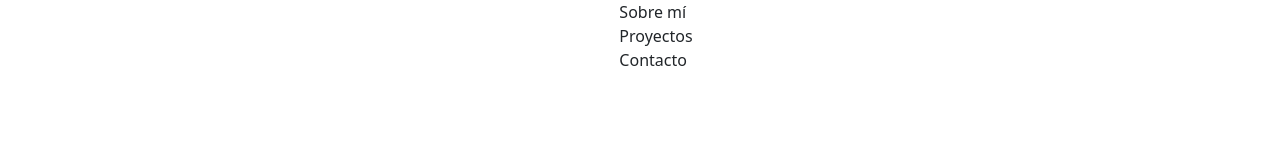
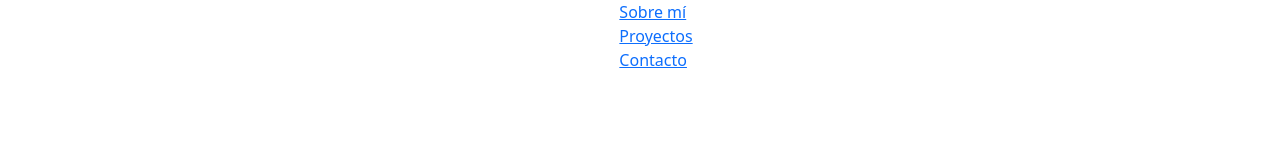
Before and after one commit to Natalia-GP/Portfolio, a React (Create React App) app: page / in a window 1280 px wide. Shown: the top 160 px of the page. Built offline with nearby package versions, Linux system fonts and the light colour scheme.

Commit message:
HashScroll

```diff
--- a/package.json
+++ b/package.json
@@ -13,6 +13,7 @@
     "react": "^18.2.0",
     "react-bootstrap": "^2.7.2",
     "react-dom": "^18.2.0",
+    "react-hash-scroll": "^1.4.7",
     "react-responsive": "^9.0.2",
     "react-router-dom": "^6.4.4",
     "react-scripts": "5.0.1",
--- a/src/components/AboutMe.js
+++ b/src/components/AboutMe.js
@@ -1,13 +1,15 @@
+import { HashScroll } from 'react-hash-scroll';
 const AboutMe = () => {
   return (
+    <HashScroll hash="#aboutMe" position="start">
       <section id="aboutMe" className="aboutMeSection">
         <h1>Sobre mí</h1>
         <p className="">
           Lorem ipsum dolor sit amet, consectetur adipiscing elit. Proin nisl
-        velit, posuere sed tellus a, semper finibus lacus. Integer sit amet nibh
-        augue. Mauris interdum egestas interdum. Pellentesque at dictum odio, et
-        ultricies lectus. Nulla sit amet elementum tellus. Phasellus mattis
-        scelerisque purus quis porttitor. Donec vehicula sapien non dui
+          velit, posuere sed tellus a, semper finibus lacus. Integer sit amet
+          nibh augue. Mauris interdum egestas interdum. Pellentesque at dictum
+          odio, et ultricies lectus. Nulla sit amet elementum tellus. Phasellus
+          mattis scelerisque purus quis porttitor. Donec vehicula sapien non dui
           venenatis eleifend. Donec at tempor nulla. Sed vitae mi in mauris
           tincidunt vulputate. Aenean congue, nunc eu condimentum lacinia, elit
           augue pulvinar leo, vitae luctus leo velit in dui. Pellentesque nisi
@@ -15,6 +17,7 @@ const AboutMe = () => {
           condimentum justo sit amet pulvinar.
         </p>
       </section>
+    </HashScroll>
   );
 };
 export default AboutMe;
--- a/src/components/Contact.js
+++ b/src/components/Contact.js
@@ -1,8 +1,6 @@
-/* eslint-disable react/jsx-no-target-blank */
-/* eslint-disable jsx-a11y/anchor-is-valid */
-
 import React, { useRef } from 'react';
 import emailjs from '@emailjs/browser';
+import { HashScroll } from 'react-hash-scroll';
 
 const Contact = (props) => {
   const form = useRef();
@@ -27,6 +25,7 @@ const Contact = (props) => {
       );
   };
   return (
+    <HashScroll hash="contact" position="start">
       <section id="contact" className="contactSection">
         <h2 className="contactSection_title">Contacto</h2>
         <div className="contactSection_form">
@@ -82,6 +81,7 @@ const Contact = (props) => {
           </form>
         </div>
       </section>
+    </HashScroll>
   );
 };
 export default Contact;
--- a/src/components/Header.js
+++ b/src/components/Header.js
@@ -1,11 +1,18 @@
+import { Link } from 'react-router-dom';
 const Header = () => {
   return (
     <section className="header">
       <nav className="nav">
         <ul className="nav__list">
-          <li>Sobre mí</li>
-          <li>Proyectos</li>
-          <li>Contacto</li>
+          <li className="nav__lis__item">
+            <Link to="/#aboutMe">Sobre mí</Link>{' '}
+          </li>
+          <li className="nav__lis__item">
+            <Link to="/#projects"> Proyectos</Link>
+          </li>
+          <li className="nav__lis__item">
+            <Link to="/#contact">Contacto</Link>{' '}
+          </li>
         </ul>
       </nav>
     </section>
--- a/src/components/Projects.js
+++ b/src/components/Projects.js
@@ -1,13 +1,16 @@
 import SmallCarousel from './SmallCarousel';
+import { HashScroll } from 'react-hash-scroll';
 
 const Projects = () => {
   return (
-    <section id="projects" className="projectSection">
-      <h2 className="projectSection_title">Mis proyectos</h2>
-      <div className="projectSection_div2 showSmaller">
-        <SmallCarousel></SmallCarousel>
-      </div>
-    </section>
+    <HashScroll hash="projects" position="start">
+      <section id="paquito" className="projectSection">
+        <h2 className="projectSection_title">Mis proyectos</h2>
+        <div className="projectSection_div2 showSmaller">
+          <SmallCarousel></SmallCarousel>
+        </div>
+      </section>
+    </HashScroll>
   );
 };
 export default Projects;
```
Also changed, not shown: src/components/Carousel.js (added, +9 -0 lines), 1 other file (tests, documents, lock files or other folders). Lines whose indentation alone changed are shown as unchanged.
